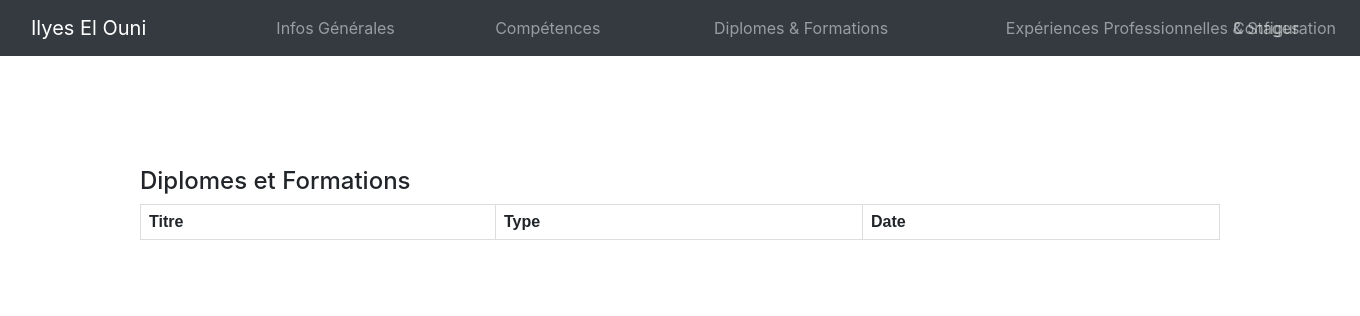
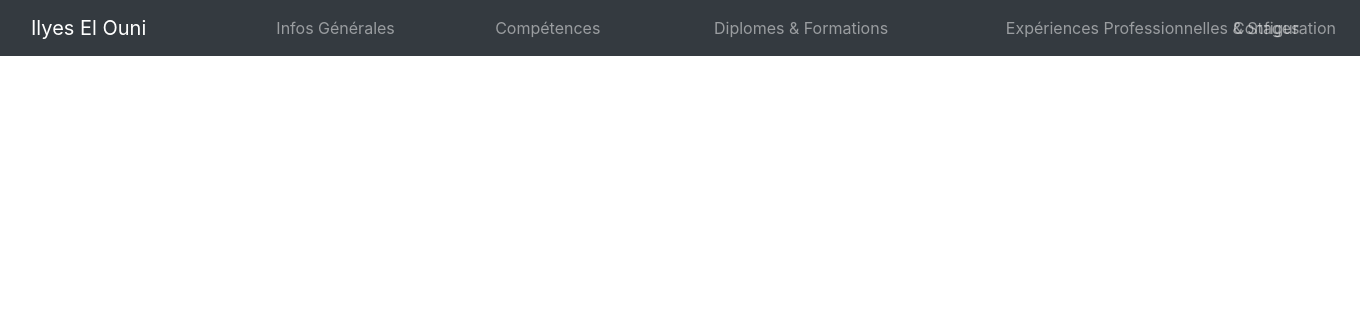
Before and after one commit to Ilyes-Ouni/django-Potfolio-v3, a Django app: template cv/templates/diplomesFormations.html in a window 1360 px wide. Shown: the top 316 px of the page. Run offline with Django 4.2, Linux system fonts and the light colour scheme; the template is opened without the code that fills it, so the values that code supplies are empty; some libraries are stand-ins or nearby versions.

Commit message:
Update diplomesFormations.html

```diff
--- a/cv/templates/diplomesFormations.html
+++ b/cv/templates/diplomesFormations.html
@@ -29,31 +29,4 @@
     <!--Navbar-->
     {% include "navbar.html" %}
     <!--Fin Navbar-->
-      <div class="container">
-       <div style="margin-top: 10%;">
-        <div class="col-md-12">
-            <h4>Diplomes et Formations</h4>
-        </div>
-        <div class="col-md-12 d-flex justify-content-center ">
-            <table>
-                <tr>
-                    <th>Titre</th>
-                    <th>Type</th>
-                    <th>Date</th>
-                </tr>
-                {% for a in data.listeDiplomesFormations %}
-                <tr>
-                    <th>{{a.Titre}}</th>
-                    {% for type in data.listeTypes %}
-                        {% if type.id == a.Type_id %}
-                            <th>{{type.nom}}</th>
-                        {% endif %}
-                    {% endfor %}
-                    <th>{{a.date}}</th>
-                </tr>
-                {% endfor %}
-            </table>
-        </div>
-    </div>
-  </div>
 </body>
```
